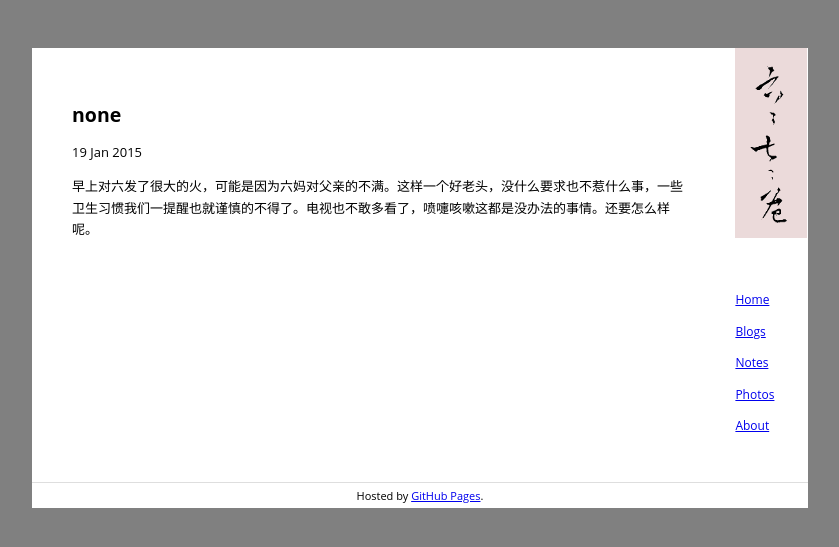
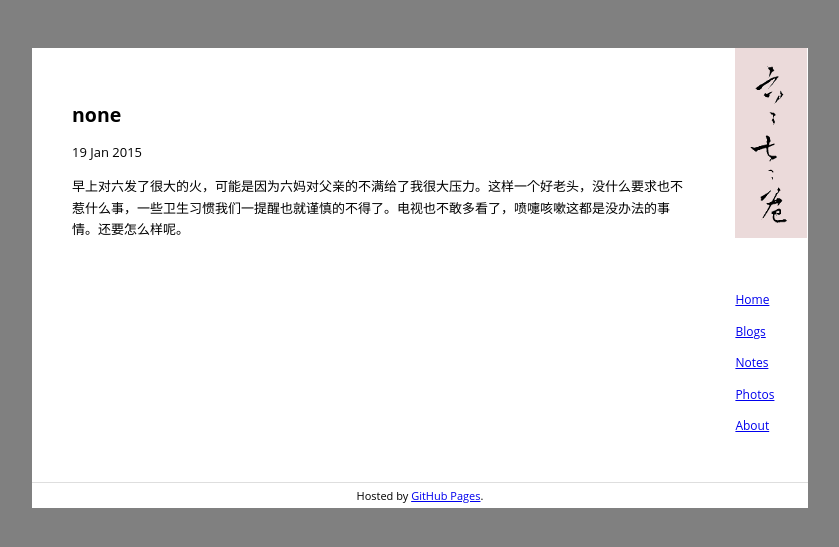
Before and after one commit to wangguanzhou/wangguanzhou.github.io, a Jekyll site: the page built from _posts/2015-01-19-untitled.md, in a window 1280 px wide. Shown: the top 547 px of the page, without its empty margins (220-1059 px from the left). Built offline with Jekyll 4.4.1, drawn with Linux system fonts in a browser that asks for light colours.

Commit message:
Update 2015-01-19-untitled.md

```diff
--- a/_posts/2015-01-19-untitled.md
+++ b/_posts/2015-01-19-untitled.md
@@ -4,4 +4,4 @@ title: none
 category: Blogs
 ---
 
-早上对六发了很大的火，可能是因为六妈对父亲的不满。这样一个好老头，没什么要求也不惹什么事，一些卫生习惯我们一提醒也就谨慎的不得了。电视也不敢多看了，喷嚏咳嗽这都是没办法的事情。还要怎么样呢。
+早上对六发了很大的火，可能是因为六妈对父亲的不满给了我很大压力。这样一个好老头，没什么要求也不惹什么事，一些卫生习惯我们一提醒也就谨慎的不得了。电视也不敢多看了，喷嚏咳嗽这都是没办法的事情。还要怎么样呢。
```
